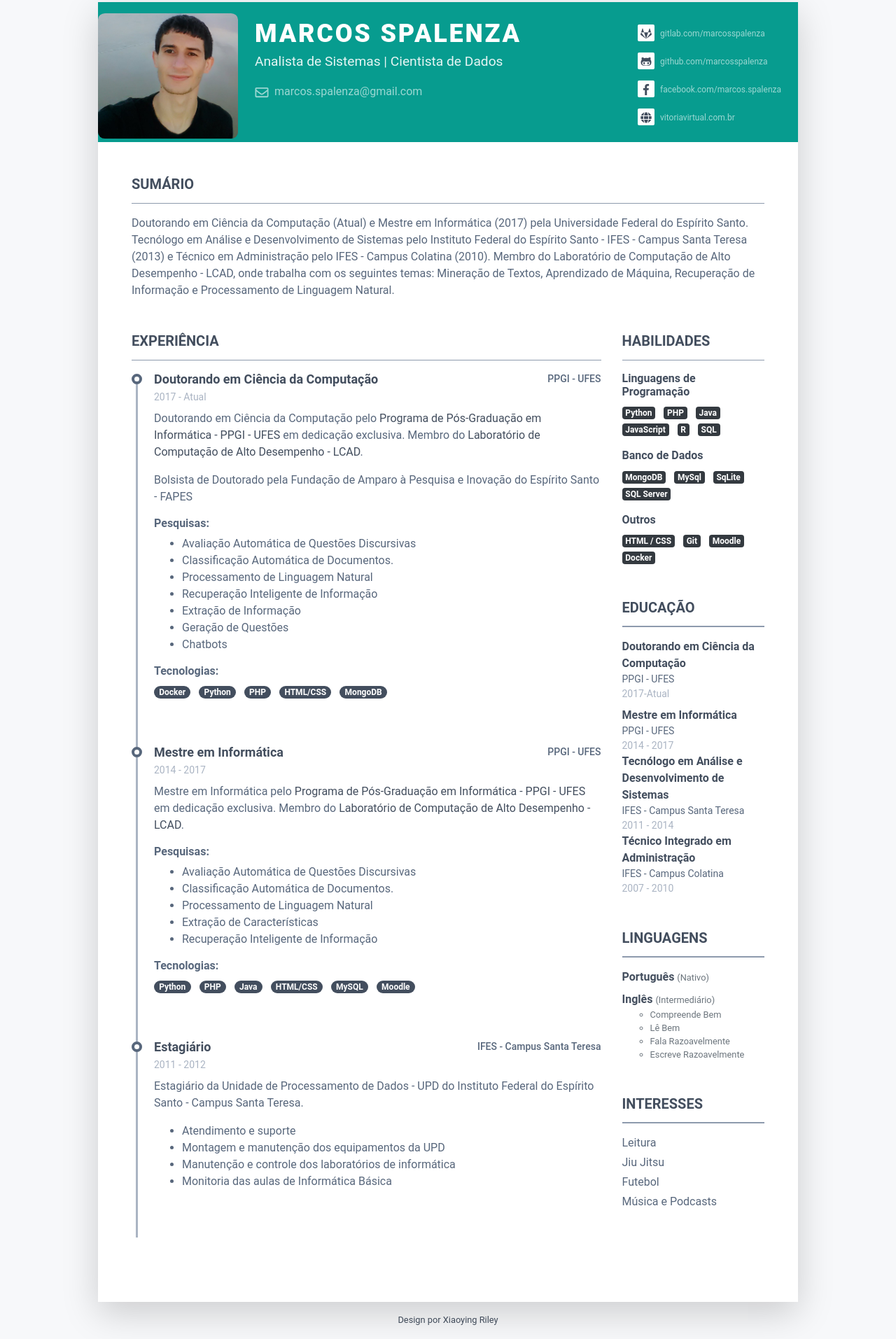
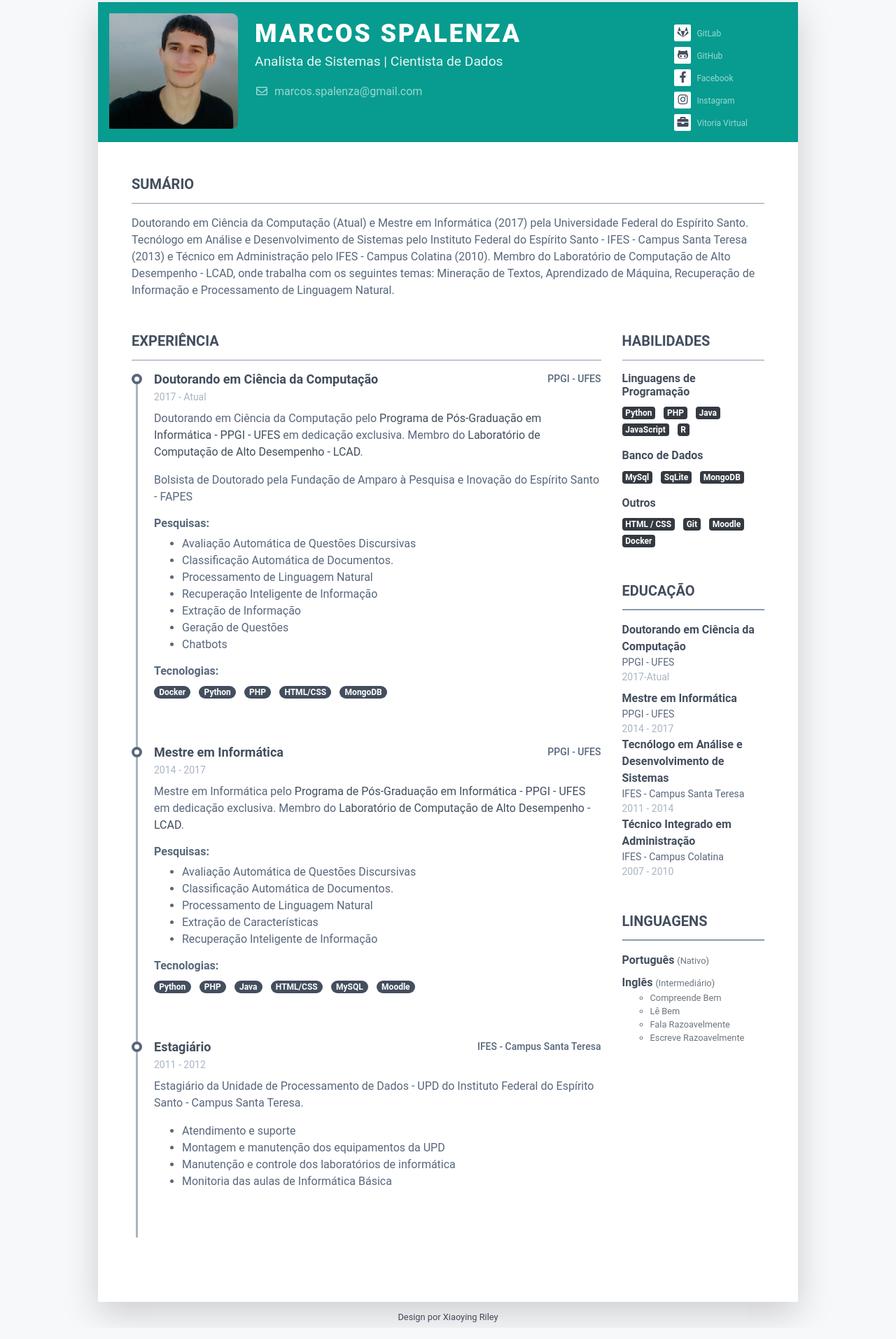
Before and after one commit to marcosspalenza/marcosspalenza.github.io, a plain HTML site: page index.html in a window 1280 px wide. Shown: the part 27-1940 px from the top of the page at 70% size. Drawn offline with Linux system fonts and the light colour scheme.

Commit message:
Update links
Links fixed and some alignment adjusts

```diff
--- a/index.html
+++ b/index.html
@@ -9,40 +9,38 @@
 	<meta name="viewport" content="width=device-width, initial-scale=1.0">
 	<meta name="description" content="CV for GitHubIO">
 	<meta name="author" content="Marcos Spalenza">
-    <link rel="shortcut icon" href="assets/images/logo.png">
+	<link rel="shortcut icon" href="assets/images/coder.png">
 
 	<!-- Theme CSS -->
 	<link id="theme-style" rel="stylesheet" href="assets/css/styles-1.css">
 
 	<!-- FW Link -->
-    <script defer src="https://use.fontawesome.com/releases/v5.1.1/js/all.js" integrity="sha384-BtvRZcyfv4r0x/phJt9Y9HhnN5ur1Z+kZbKVgzVBAlQZX4jvAuImlIz+bG7TS00a" crossorigin="anonymous"></script>
+	<link rel="stylesheet" href="https://use.fontawesome.com/releases/v5.8.2/css/all.css" integrity="sha384-oS3vJWv+0UjzBfQzYUhtDYW+Pj2yciDJxpsK1OYPAYjqT085Qq/1cq5FLXAZQ7Ay" crossorigin="anonymous">
 
 </head>
-
 <body>
-
 	<article class="resume-wrapper text-center position-relative">
 		<div class="resume-wrapper-inner mx-auto text-left bg-white shadow-lg">
 			<header class="resume-header pt-4 pt-md-0">
 				<div class="media flex-column flex-md-row">
-				    <img class="mr-3 img-fluid picture mx-auto" src="assets/images/profile.jpg" alt="">
+					<img class="pl-3 mr-3 img-fluid picture mx-auto" src="assets/images/profile.jpg" alt="">
 					<div class="media-body p-4 d-flex flex-column flex-md-row mx-auto mx-lg-0">
 						<div class="primary-info">
 							<h1 class="name mt-0 mb-1 text-white text-uppercase text-uppercase">Marcos Spalenza</h1>
 							<div class="title mb-3">Analista de Sistemas | Cientista de Dados</div>
 							<ul class="list-unstyled">
-							    <li class="mb-2"><a href="#"><i class="far fa-envelope fa-fw mr-2" data-fa-transform="grow-3"></i>marcos.spalenza@gmail.com</a></li>
+								<li class="mb-2"><a href="mailto:marcos.spalenza@gmail.com"><i class="far fa-envelope fa-fw mr-2" data-fa-transform="grow-3"></i>marcos.spalenza@gmail.com</a></li>
 							</ul>
 						</div><!--//primary-info-->
-					    <div class="secondary-info ml-md-auto mt-2">
+						<div class="secondary-info ml-md-auto mr-5 mt-2">
 							<ul class="resume-social list-unstyled">
-				                <li class="mb-3"><a href="#"><span class="fa-container text-center mr-2"><i class="fab fa-gitlab fa-fw"></i></span>gitlab.com/marcosspalenza</a></li>
-				                <li class="mb-3"><a href="#"><span class="fa-container text-center mr-2"><i class="fab fa-github-alt fa-fw"></i></span>github.com/marcosspalenza</a></li>
-				                <li class="mb-3"><a href="#"><span class="fa-container text-center mr-2"><i class="fab fa-facebook-f fa-fw"></i></span>facebook.com/marcos.spalenza</a></li>
-				                <li><a href="#"><span class="fa-container text-center mr-2"><i class="fas fa-globe"></i></span>vitoriavirtual.com.br</a></li>
+								<li class="mb-2"><a target="_blank" href="https://gitlab.com/marcosspalenza"><span class="fa-container text-center mr-2"><i class="fab fa-gitlab fa-fw"></i></span>GitLab</a></li>
+								<li class="mb-2"><a target="_blank" href="https://github.com/marcosspalenza"><span class="fa-container text-center mr-2"><i class="fab fa-github-alt fa-fw"></i></span>GitHub</a></li>
+								<li class="mb-2"><a target="_blank" href="https://www.facebook.com/marcos.spalenza"><span class="fa-container text-center mr-2"><i class="fab fa-facebook-f fa-fw"></i></span>Facebook</a></li>
+								<li class="mb-2"><a target="_blank" href="https://www.instagram.com/marcosspalenza/"><span class="fa-container text-center mr-2"><i class="fab fa-instagram fa-fw"></i></span>Instagram</a></li>
+								<li><a target="_blank" href="http://vitoriavirtual.com.br/"><span class="fa-container text-center mr-2"><i class="fas fa-briefcase"></i></span>Vitoria Virtual</a></li>
 							</ul>
 						</div><!--//secondary-info-->
-
 					</div><!--//media-body-->
 				</div><!--//media-->
 			</header>
@@ -161,16 +159,14 @@
 										<li class="list-inline-item"><span class="badge badge-dark">Java</span></li>
 										<li class="list-inline-item"><span class="badge badge-dark">JavaScript </span></li>
 										<li class="list-inline-item"><span class="badge badge-dark">R</span></li>
-							        	<li class="list-inline-item"><span class="badge badge-dark">SQL</span></li>
 									</ul>
 								</div><!--//resume-skill-item-->
 								<div class="resume-skill-item">
 									<h4 class="resume-skills-cat font-weight-bold">Banco de Dados</h4>
 									<ul class="list-inline">
-							        	<li class="list-inline-item"><span class="badge badge-dark">MongoDB</span></li>
 										<li class="list-inline-item"><span class="badge badge-dark">MySql</span></li>
 										<li class="list-inline-item"><span class="badge badge-dark">SqLite</span></li>
-							        	<li class="list-inline-item"><span class="badge badge-dark">SQL Server</span></li>
+										<li class="list-inline-item"><span class="badge badge-dark">MongoDB</span></li>
 									</ul>
 								</div><!--//resume-skill-item-->
 								<div class="resume-skill-item">
@@ -244,17 +240,17 @@
 								</ul>
 							</div>
 						</section><!--//language-section-->
-					    <section class="resume-section interests-section mb-5">
+						<!-- <section class="resume-section interests-section mb-5">
 							<h2 class="resume-section-title text-uppercase font-weight-bold pb-3 mb-3">Interesses</h2>
 							<div class="resume-section-content">
 								<ul class="list-unstyled">
 									<li class="mb-1">Leitura</li>
-								    <li class="mb-1">Jiu Jitsu</li>
-								    <li class="mb-1">Futebol</li>
-								    <li class="mb-1">Música e Podcasts</li>
+									<li class="mb-1">Esportes</li>
+									<li class="mb-1">Música</li>
+									<li class="mb-1">Podcasts</li>
 								</ul>
 							</div>
-					    </section><!--//interests-section-->
+						</section>//interests-section-->
 
 					</div>
 				</div><!--//row-->
@@ -265,7 +261,7 @@
 	</article>
 
 
-    <footer class="footer text-center pt-2 pb-5">
+	<footer class="footer text-center pt-1 pb-1">
 		 <!--/* This template is released under the Creative Commons Attribution 3.0 License. Please keep the attribution link below when using for your own project. Thank you for your support. :) If you'd like to use the template without the attribution, you can buy the commercial license via our website: themes.3rdwavemedia.com */-->
 				<small class="copyright">Design por <a href="http://themes.3rdwavemedia.com" target="_blank">Xiaoying Riley</a></small>
 	</footer>
```
Also changed, not shown: assets/css/styles-1.css, assets/images/coder.png (added), assets/images/logo.png (deleted). Lines whose indentation alone changed are shown as unchanged.
